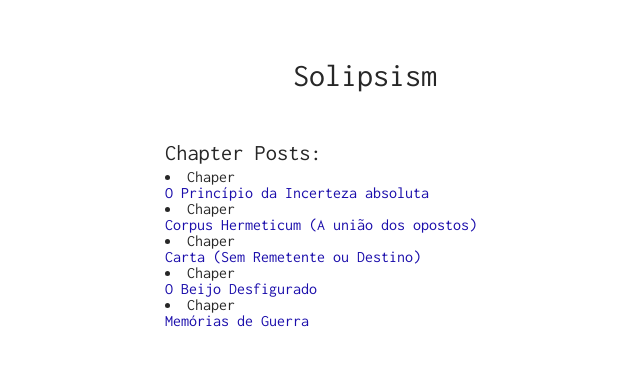
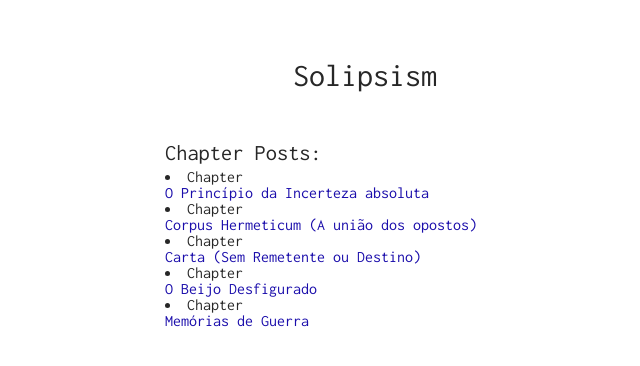
Before and after one commit to sorathpanzer/sorathpanzer.github.io, a Jekyll site: the page built from index.html, in a window 1280 px wide. Shown: the top 366 px of the page, without its empty margins (175-815 px from the left). Built offline with Jekyll 4.4.1, drawn with Linux system fonts in a browser that asks for light colours.

Commit message:
Update index.html

```diff
--- a/index.html
+++ b/index.html
@@ -12,7 +12,7 @@ layout: default
 
         <li>
 
-           Chaper <ol start="1"><a href="{{ post.url }}">{{ post.title }}</a></ol>
+           Chapter <ol start="1"></ol><a href="{{ post.url }}">{{ post.title }}</a>
 
         </li>
 
```
